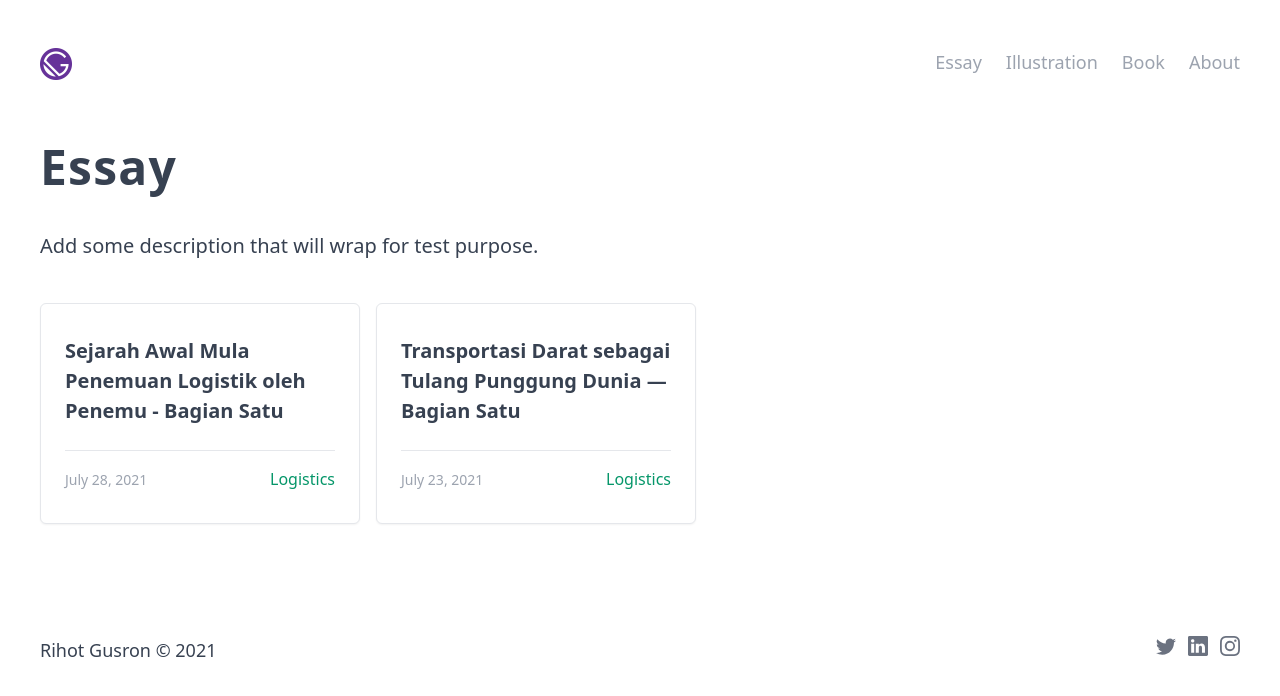
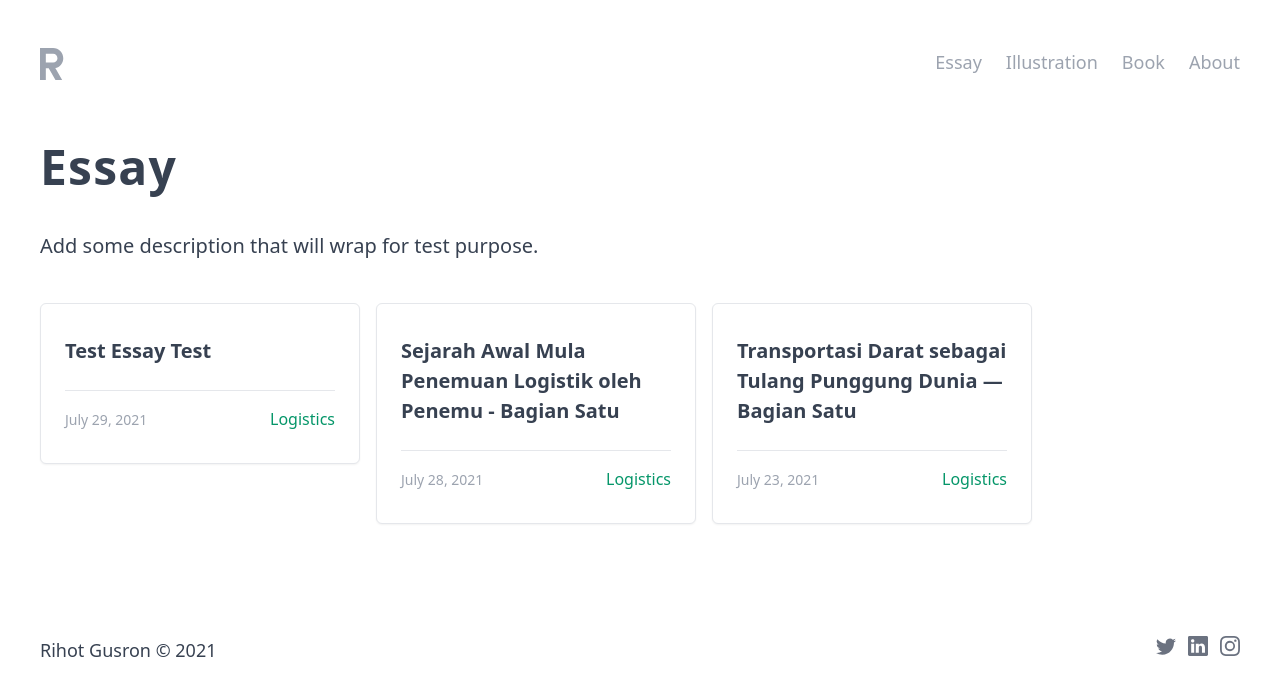
Before and after one commit to iotty/blog-project, a Gatsby site: page /essay in a window 1280 px wide. Built offline with nearby package versions, Linux system fonts and the light colour scheme; Gatsby itself is replaced by a stand-in of ours.

Commit message:
add essay routing

```diff
--- /dev/null
+++ b/essay/test123.mdx
@@ -0,0 +1,11 @@
+---
+title: Test Essay Test
+date: "2021-07-29"
+read: "5-7 minutes"
+---
+
+Lorem Ipsum is simply dummy text of the printing and typesetting industry. Lorem Ipsum has been the industry's standard dummy text ever since the 1500s, when an unknown printer took a galley of type and scrambled it to make a type specimen book.
+
+Lorem Ipsum is simply dummy text of the printing and typesetting industry. Lorem Ipsum has been the industry's standard dummy text ever since the 1500s, when an unknown printer took a galley of type and scrambled it to make a type specimen book.
+
+Lorem Ipsum is simply dummy text of the printing and typesetting industry. Lorem Ipsum has been the industry's standard dummy text ever since the 1500s, when an unknown printer took a galley of type and scrambled it to make a type specimen book.
--- a/src/components/essaycard.js
+++ b/src/components/essaycard.js
@@ -1,12 +1,12 @@
 import * as React from 'react'
 import { Link } from 'gatsby'
 
-const EssayCard = ({title, date, link = '/essay'}) => {
+const EssayCard = ({title, date, link}) => {
     return (
-        <div className='mr-4 mb-4 sm:max-w-xs'>
+        <div className='mr-4 mb-4 w-full md:w-80 sm:max-w-xs'>
             <arcticle className=''>
-                <Link to={link}>
-                <div className='bg-white m-4 px-6 py-8 mx-auto border shadow-sm rounded-md flex flex-col hover:shadow-md hover:border-0 hover:border-t-4 hover:border-yellow-500 transition duration-500 ease-in-out transform hover:-translate-y-1 hover:scale-105'>
+                <Link to={link} key={link}>
+                <div className='bg-white m-4 px-6 py-8 mx-auto border shadow-sm rounded-md flex flex-col hover:shadow-md hover:border-0 hover:border-t-4 hover:border-yellow-500 transition duration-700 ease-in-out transform hover:-translate-y-1 hover:scale-105'>
                     <div>
                         <h3 className='text-xl font-bold text-gray-700 leading-normal'>{title}</h3>
                     </div>
--- a/src/components/nav.js
+++ b/src/components/nav.js
@@ -1,15 +1,19 @@
 import * as React from 'react'
 import { Link } from 'gatsby'
 import { Popover } from '@headlessui/react'
-import Logo from '../images/icon.png'
+
 
 const NavBar = () => {
     return (
         <header>
             <nav className='mt-12 sm:flex sm:justify-between'>
                 <div className='flex items-center justify-between'>
-                    <div>
-                        <Link to='/'><img className='w-8 h-8' src={Logo} alt='Logo'></img></Link>
+                    <div className='text-gray-400 hover:text-gray-700 transition duration-700 ease-in-out'>
+                        <Link to='/'>
+                        <svg className='h-8 w-8' viewBox="0 0 22 22" fill="none" xmlns="http://www.w3.org/2000/svg">
+                        <path fill-rule="evenodd" clip-rule="evenodd" d="M0 0H4H9C12.866 0 16 3.13401 16 7C16 10.343 13.6566 13.1386 10.5229 13.8339L15.2376 22H10.6188L6 14H4V22H0V0ZM12 7C12 8.65685 10.6569 10 9 10H4V4H9C10.6569 4 12 5.34315 12 7Z" fill="currentColor"/>
+                        </svg>
+                        </Link>
                     </div>
                     <div className='sm:hidden'>
                         <Popover className='relative'>
--- a/src/pages/essay.js
+++ b/src/pages/essay.js
@@ -26,6 +26,7 @@ const EssayPage = ({data}) => {
               <EssayCard
               title={post.frontmatter.title}
               date={post.frontmatter.date}
+              link={post.slug}
               />
             )
         })}
```
Also changed, not shown: src/pages/essay/{Mdx.slug}.js (renamed from src/pages/{Mdx.slug}.js, +7 -7 lines).
